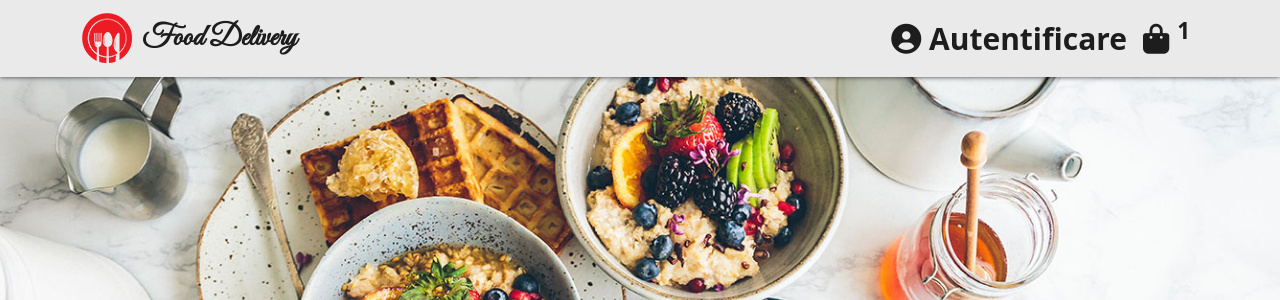
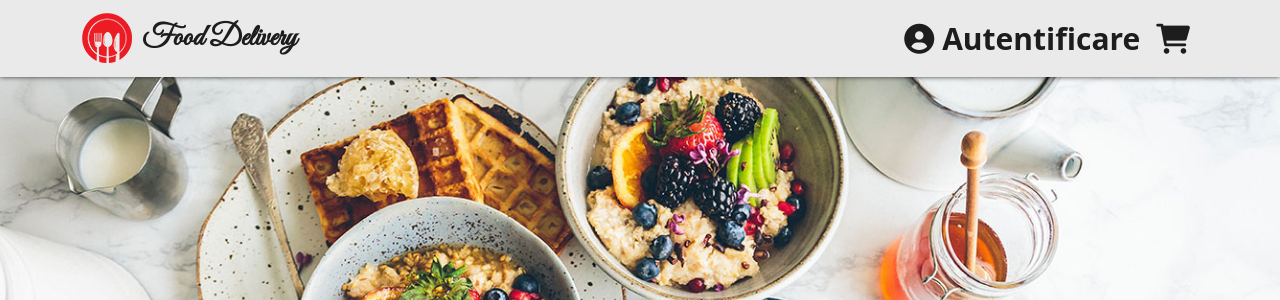
Before and after one commit to MariusChivu/Food-Delivery-FrontEnd, a PHP site: page /index.php in a window 1280 px wide. Shown: the top 300 px of the page. Run offline with PHP 8.4, Linux system fonts and the light colour scheme.

Commit message:
Update meniu.php

```diff
--- a/continut/meniu.php
+++ b/continut/meniu.php
@@ -13,7 +13,7 @@
 		<div class='collapse navbar-collapse' id='navbarCollapse'>
 			<ul class='navbar-nav'>
 				<li class='nav-item'><a class='nav-link' href='index.php' data-bs-toggle="modal" data-bs-target="#conectare"><i class="fas fa-user-circle"></i> Autentificare</a></li>
-				<li class='nav-item'><a class='nav-link' href='#'><i class="fas fa-shopping-bag"></i> <sup>1</sup></a></li>
+				<li class='nav-item'><a class='nav-link' href='index.php' data-bs-toggle="modal" data-bs-target="#cos"><i class="fas fa-shopping-cart"></i></a></li>
 			</ul>
 		</div>
 
```
